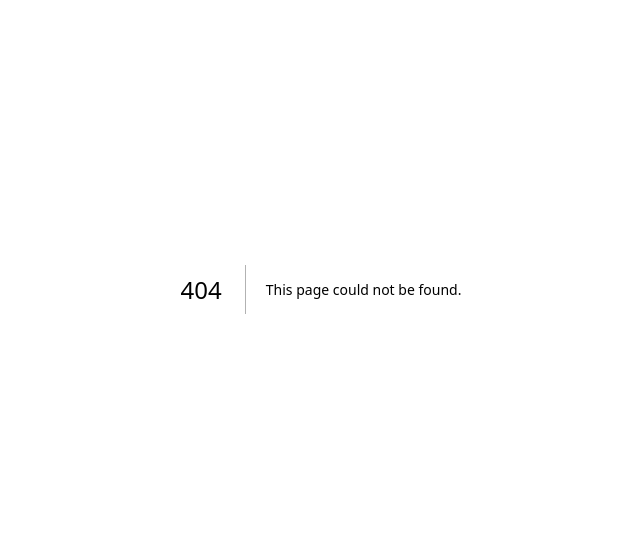
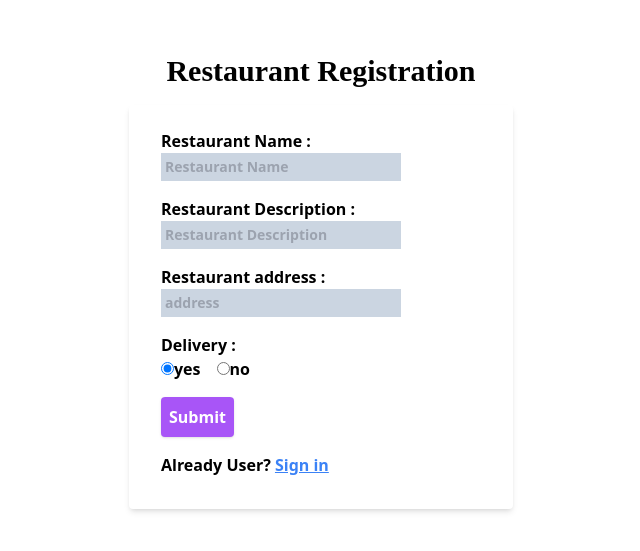
Before and after one commit to PrasannaGadalGIT/Foodilisious, a Next.js app in the folder client/: page /register/registerAsRestaurant in a window 1280 px wide. Before the commit this address had no page. Shown: the part 111-662 px from the top of the page, without its empty margins (319-959 px from the left). Built offline with nearby package versions, Linux system fonts and the light colour scheme.

Commit message:
added some simple css

```diff
--- /dev/null
+++ b/client/src/pages/join-with-us/index.js
@@ -0,0 +1,14 @@
+import Link from 'next/link';
+
+const Choose = () => {
+    return(
+        <>
+        <button><Link href="/register/registerAsUser">Sign Up to order</Link></button>
+        <button><Link href="/register">Sign Up as resturant</Link></button>
+        </>
+
+
+    )
+}
+
+export default Choose
--- a/client/src/pages/login/index.js
+++ b/client/src/pages/login/index.js
@@ -13,10 +13,13 @@ const Login = () => {
     const data = await res.json();
   };
   return (
-    <div>
+    <div class="h-screen flex justify-center items-center ">
+
+      <div class= 'scale-150'>
+        <h1 class= '  uppercase mb-3 font-bold'>User Login</h1>
       <Formik
         initialValues={{
-          phoneNumber: "",
+          email: "",
           password: "",
         }}
         onSubmit={(values) => {
@@ -24,23 +27,25 @@ const Login = () => {
         }}
       >
         {({ errors, touched }) => (
-          <Form>
-            <Field name="phoneNumber" placeholder="phoneNumber" />
-            {errors.phoneNumber && touched.phoneNumber ? (
-              <div>{errors.phoneNumber}</div>
+          <Form >
+            <Field name="email" placeholder="Email" class="block p-1 w-60  text-gray-700 text-sm font-bold mb-1 bg-slate-300"/>
+            {errors.email && touched.email ? (
+              <div>{errors.email}</div>
             ) : null}
             <br />
-            <Field name="password" placeholder="password" />
-            {errors.password && touched.password ? (
+            <Field name="password" placeholder="Password" type="password" class="block p-1 w-60  text-gray-700 text-sm font-bold mb-1 bg-slate-300"/>
+            {errors.email && touched.email ? (
               <div>{errors.password}</div>
             ) : null}
             <br />
 
-            <button type="submit">Submit</button>
-            Dont have an account yet ? <Link href="/register">Sign Up</Link>
+            <button type="submit" class="shadow inline-block mr-2 bg-purple-500 hover:bg-purple-400 focus:shadow-outline focus:outline-none text-white font-bold py-2 px-2 rounded">Submit</button>
+            Dont have an account yet ? <Link href="/registerAsUser" class= 'underline decoration-blue-500 text-blue-500' >Sign Up</Link>
           </Form>
         )}
       </Formik>
+      </div>
+
     </div>
   );
 };
--- a/client/src/pages/register/index.js
+++ /dev/null
@@ -1,56 +0,0 @@
-import { Formik, Form, Field } from 'formik';
-import Link from 'next/link';
-import { Chip } from '@mui/material';
-
-const Register = ( )=> {
-
-    return (
-        <div>
-
-
-    <Formik
-          initialValues={{
-            resturantName: '',
-            email: '',
-            password: '',
-
-          }}
-          onSubmit={values => {
-            const requestOptions = {
-              method: 'POST',
-              headers: { 'Content-Type': 'application/json' },
-              body: JSON.stringify(values)
-          };
-          fetch('http://localhost:3001/register', requestOptions)
-
-          }}
-        >
-          {({ errors, touched }) => (
-            <Form>
-              <Field name="resturantName" placeholder="resturantName"/>
-              {errors.resturantName && touched.resturantName ? (
-                <div>{errors.resturantName}</div>
-              ) : null}
-              <br/>
-              <Field name="email"  placeholder="email"/>
-              {errors.email && touched.email ? <div>{errors.email}</div> : null}
-
-              <br/>
-              <Field name="password" placeholder="password"/>
-              {errors.password && touched.password? (
-                <div>{errors.password}</div>
-              ) : null}
-
-              <br/>
-
-              <button type="submit">Submit</button>
-              Already User <Link href="/login">Sign in</Link>
-            </Form>
-          )}
-        </Formik>
-        </div>
-    )
-}
-
-
-export default Register
--- /dev/null
+++ b/client/src/pages/register/registerAsRestaurant/index.js
@@ -0,0 +1,105 @@
+import { Formik, Form, Field} from "formik";
+import Link from "next/link";
+import { useState } from "react";
+import * as Yup from 'yup';
+
+
+const RegisterAsUser = () => {
+    const [selectedOption, setSelectedOption] = useState('yes')
+
+    const eventHandling = () => {
+        if(selectedOption == 'yes'){
+            setSelectedOption('no')
+        }else{
+            setSelectedOption('yes')
+        }
+    }
+
+
+
+  const SignupSchema = Yup.object().shape({
+    restaurantName: Yup.string()
+    .required('required'),
+    restaurantDescription : Yup.string()
+        .max(60, 'Too long')
+        .min(20, 'Too short')
+       .required('Required'),
+       address: Yup.string()
+       .required('Required'),
+
+   });
+  return (
+
+    <div >
+
+
+      <div class = 'h-screen flex'>
+
+         <div class="w-full max-w-sm m-auto text-left font-sans font-semibold">
+         <h1 class = 'font-bold text-center text-3xl mb-4 font-serif'>Restaurant Registration</h1>
+      <Formik
+
+
+        initialValues={{
+            restaurantName: "",
+            restaurantDescription : '',
+            address: "",
+            delivery: ""
+        }}
+        validationSchema={SignupSchema}
+        onSubmit={(values) => {
+          const requestOptions = {
+            method: "POST",
+            headers: { "Content-Type": "application/json" },
+            body: JSON.stringify(values),
+          };
+          fetch("http://localhost:3001/register", requestOptions);
+        }}
+      >
+        {({ errors, touched }) => (
+
+          <Form class="bg-white shadow-md rounded px-8 pt-6 pb-8 mb-4">
+            <label>Restaurant Name : </label>
+            <Field name="restaurantName" placeholder="Restaurant Name" class="block w-60  p-1 mb-4  text-gray-700 text-sm font-bold bg-slate-300 "/>
+            {errors.restaurantName && touched.restaurantName ? (
+              <div>{errors.restaurantName}</div>
+            ) : null}
+
+           <label>Restaurant Description : </label>
+            <Field name="restaurantDescription" placeholder="Restaurant Description"  class="block p-1 w-60  text-gray-700 text-sm font-bold  mb-4 bg-slate-300"/>
+            {errors.lastName && touched.lastName ? (
+              <div>{errors.lastName}</div>
+            ) : null}
+
+
+
+           <label>Restaurant address : </label>
+            <Field name="address" placeholder="address"  class="block p-1 w-60  text-gray-700 text-sm font-bold  mb-4 bg-slate-300"/>
+            {errors.address && touched.address ? (
+              <div>{errors.address}</div>
+            ) : null}
+
+            <label >Delivery : </label>
+            <label>
+                <fieldset>
+                <input type="radio" value="yes" checked ={selectedOption ==='yes'} onChange={eventHandling} />
+                     yes
+                <input type="radio" value="yes" checked ={selectedOption ==='no'} onChange={eventHandling} class = ' ml-4'/>
+                    no
+                </fieldset>
+
+            </label>
+            <button type="submit" class=" mt-4 shadow block mr-2 bg-purple-500 hover:bg-purple-400 mb-4 focus:shadow-outline focus:outline-none text-white font-bold py-2 px-2 rounded">Submit</button>
+            Already User? <Link href="/login" class= 'underline decoration-blue-500 text-blue-500' >Sign in</Link>
+          </Form>
+        )}
+      </Formik>
+    </div>
+      </div>
+
+    </div>
+
+  );
+};
+
+export default RegisterAsUser;
--- /dev/null
+++ b/client/src/pages/register/registerAsUser/index.js
@@ -0,0 +1,92 @@
+import { Formik, Form, Field} from "formik";
+import Link from "next/link";
+import * as Yup from 'yup';
+
+
+const RegisterAsUser = () => {
+  const SignupSchema = Yup.object().shape({
+    firstName: Yup.string()
+    .required('required'),
+       lastName : Yup.string()
+       .required('Required'),
+       email: Yup.string()
+       .email('Invalid email')
+       .required('Required'),
+       password : Yup.string()
+       .required('Password is required'),
+       confirmPassword : Yup.string()
+       .oneOf([Yup.ref('password'), null], 'Passwords must match')
+   });
+  return (
+
+    <div class="h-screen flex justify-center items-center ">
+      <div>
+         <div>
+
+      <Formik
+
+
+        initialValues={{
+          firstName: "",
+          lastName : '',
+          email: "",
+          password: "",
+          confirmPassword : ''
+        }}
+        validationSchema={SignupSchema}
+        onSubmit={(values) => {
+          const requestOptions = {
+            method: "POST",
+            headers: { "Content-Type": "application/json" },
+            body: JSON.stringify(values),
+          };
+          fetch("http://localhost:3001/register", requestOptions);
+        }}
+      >
+        {({ errors, touched }) => (
+          <Form  class = ' scale-150 '>
+            <Field name="firstName" placeholder="First Name" class="block w-60  p-1  text-gray-700 text-sm font-bold mb-1 bg-slate-300 "/>
+            {errors.firstName && touched.firstName ? (
+              <div>{errors.firstName}</div>
+            ) : null}
+
+
+            <Field name="lastName" placeholder="Last Name"  class="block p-1 w-60  text-gray-700 text-sm font-bold mb-1 bg-slate-300"/>
+            {errors.lastName && touched.lastName ? (
+              <div>{errors.lastName}</div>
+            ) : null}
+
+
+            <Field name="email" placeholder="email"  class="block p-1 w-60  text-gray-700 text-sm font-bold mb-1 bg-slate-300"/>
+            {errors.email && touched.email ? <div>{errors.email}</div> : null}
+
+
+            <Field name="password" placeholder="Password"  class="block p-1 w-60  text-gray-700 text-sm font-bold mb-1 bg-slate-300"/>
+            {errors.password && touched.password ? (
+              <div>{errors.password}</div>
+            ) : null}
+
+
+            <Field name="confirmPassword" placeholder="Password" type="password"  class="block w-60  p-1 text-gray-700 text-sm font-bold mb-2 bg-slate-300"/>
+            {errors.confirmPassword && touched.confirmPassword ? (
+              <div>{errors.confirmPassword}</div>
+            ) : null}
+
+
+
+
+
+            <button type="submit" class="shadow inline-block mr-2 bg-purple-500 hover:bg-purple-400 focus:shadow-outline focus:outline-none text-white font-bold py-2 px-2 rounded">Submit</button>
+            Already User? <Link href="/login" class= 'underline decoration-blue-500 text-blue-500' >Sign in</Link>
+          </Form>
+        )}
+      </Formik>
+    </div>
+      </div>
+
+    </div>
+
+  );
+};
+
+export default RegisterAsUser;
--- a/client/src/styles/globals.css
+++ b/client/src/styles/globals.css
@@ -1,8 +1,8 @@
-/*
+
 @tailwind base;
 @tailwind components;
 @tailwind utilities;
-
+/*
 :root {
   --foreground-rgb: 0, 0, 0;
   --background-start-rgb: 214, 219, 220;
--- a/client/tailwind.config.js
+++ b/client/tailwind.config.js
@@ -12,6 +12,9 @@ module.exports = {
         'gradient-conic':
           'conic-gradient(from 180deg at 50% 50%, var(--tw-gradient-stops))',
       },
+      fontFamily : {
+       serif : 'Merriweather'
+      },
     },
   },
   plugins: [],
```
